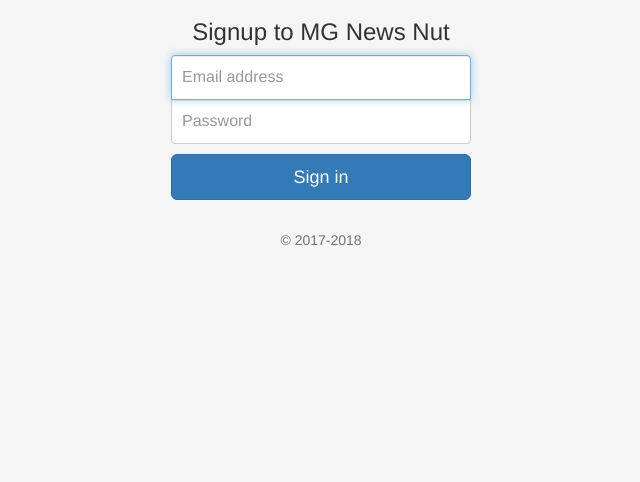
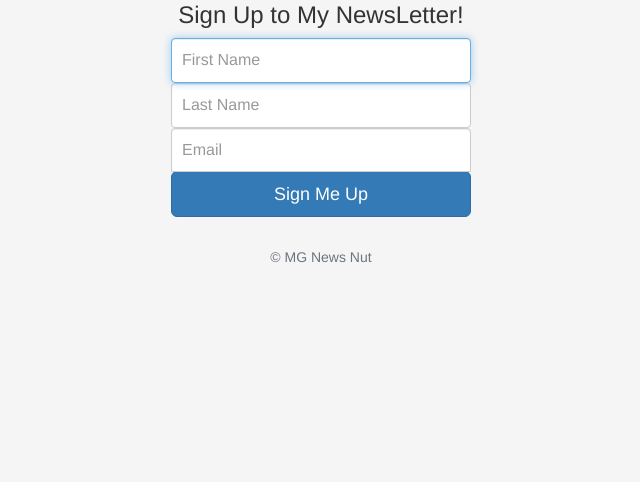
Before and after one commit to Mitali2700/Signup_Page, a website: page signup.html in a window 1280 px wide. Shown: the part 318-800 px from the top of the page, without its empty margins (319-959 px from the left). Drawn offline with nearby package versions, Linux system fonts and the light colour scheme.

Commit message:
updating HTML

```diff
--- a/signup.html
+++ b/signup.html
@@ -46,19 +46,20 @@
   <body class="text-center">
     <form class="form-signin">
       <img class="mb-4" src="images/News-Letter-Logo.png" alt="" width="80" height="80">
-      <h1 class="h3 mb-3 font-weight-normal">Signup to MG News Nut</h1>
+      <h1 class="h3 mb-3 font-weight-normal">Sign Up to My NewsLetter!</h1>
       <!-- Remove input labels so we are just commenting out them. -->
       <!-- <label for="inputEmail" class="sr-only">Email address</label> -->
-      <input type="email" id="inputEmail" class="form-control" placeholder="Email address" required autofocus>
+      <input type="text" class="form-control" placeholder="First Name" required autofocus>
       <!-- <label for="inputPassword" class="sr-only">Password</label> -->
-      <input type="password" id="inputPassword" class="form-control" placeholder="Password" required>
+      <input type="text" class="form-control" placeholder="Last Name" required>
       <!-- <div class="checkbox mb-3">
         <label>
           <input type="checkbox" value="remember-me"> Remember me
         </label>
       </div> -->
-      <button class="btn btn-lg btn-primary btn-block" type="submit">Sign in</button>
-      <p class="mt-5 mb-3 text-muted">&copy; 2017-2018</p>
+      <input type="email" class="form-control" placeholder="Email" required>
+      <button class="btn btn-lg btn-primary btn-block" type="submit">Sign Me Up</button>
+      <p class="mt-5 mb-3 text-muted">&copy; MG News Nut</p>
     </form>
   </body>
 </html>
```
